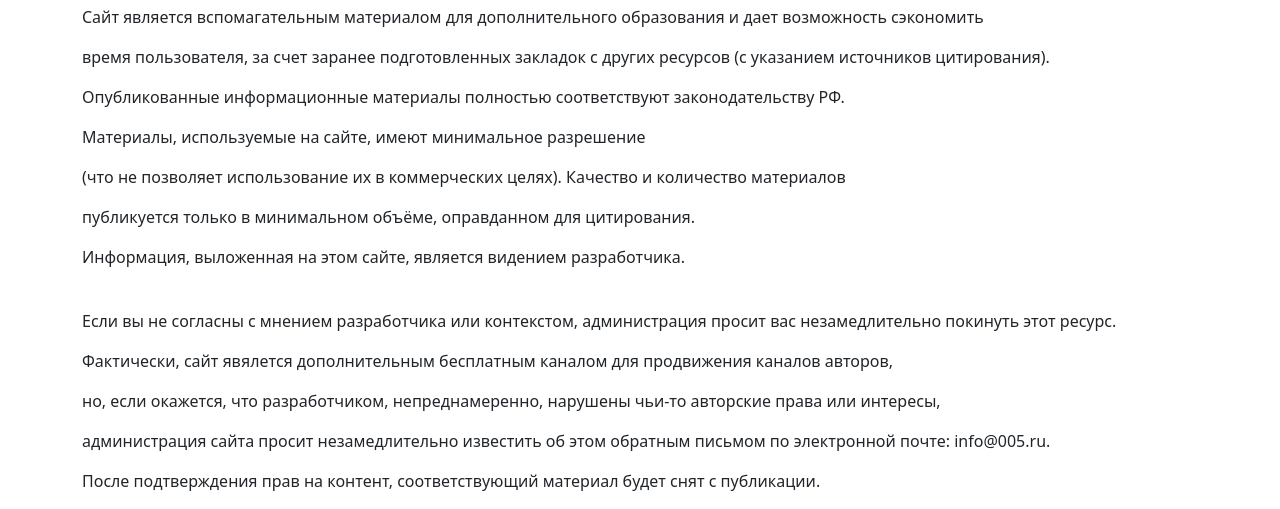
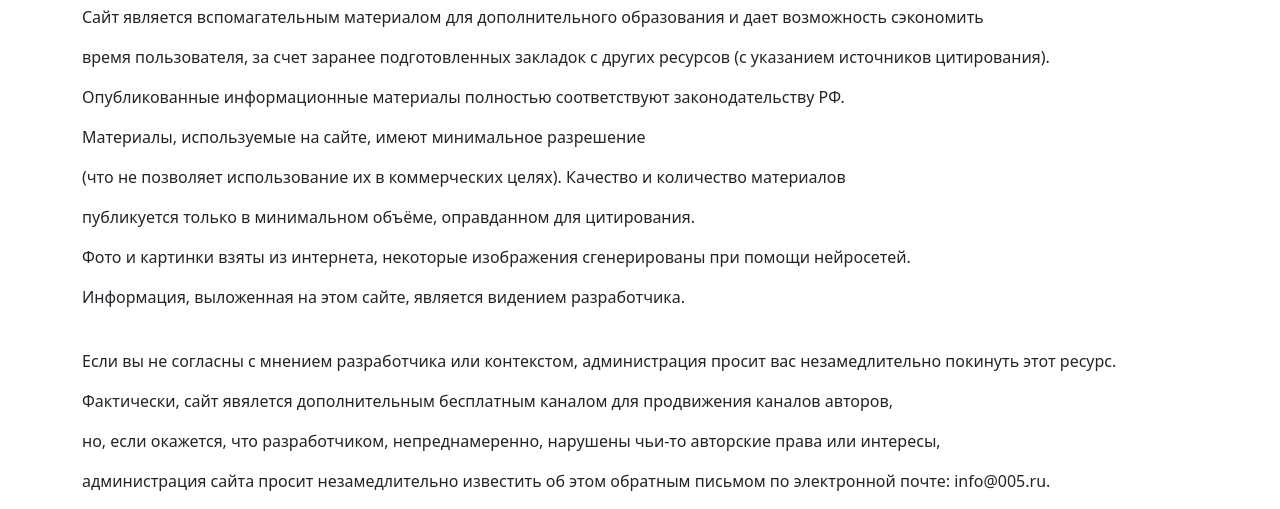
Before and after one commit to Ark005/edu, a Django app: page /about.html/ in a window 1280 px wide. Shown: the part 461-970 px from the top of the page. Run offline with Django 4.2, Linux system fonts and the light colour scheme; parts of the project's set-up code (start-up, migrations or seed data) failed here and were passed over.

Commit message:
15/05/24

```diff
--- a/backend/web/templates/core/about.html
+++ b/backend/web/templates/core/about.html
@@ -10,7 +10,7 @@
     <p> Вся информация, размещенная на этом сайте взята из открытых источников,
     <p> является цитатами и публикуются в информационных и учебных целях, с обязательным указанием Авторов
     <p> и источников цитирования.
-    <br><br>
+        <br><br>
     <p> Сайт является вспомагательным материалом для дополнительного образования и дает возможность сэкономить
     <p> время пользователя, за счет заранее подготовленных закладок с других ресурсов (с указанием источников
         цитирования).
@@ -18,6 +18,7 @@
     <p> Материалы, используемые на сайте, имеют минимальное разрешение
     <p> (что не позволяет использование их в коммерческих целях). Качество и количество материалов
     <p> публикуется только в минимальном объёме, оправданном для цитирования.
+    <p> Фото и картинки взяты из интернета, некоторые изображения сгенерированы при помощи нейросетей.
     <p> Информация, выложенная на этом сайте, является видением разработчика.
 
         <br><br>
@@ -32,7 +33,7 @@
     <p> разрешили встраивать свой контент на другие ресурсы.
     <p> В случае запрета авторами просмотра видеоматериалов с внешних ресурсов, всегда можно посмотреть контент,
     <p> перейдя по ссылке, указанной в материале.
-<br><br>
+        <br><br>
     <p> Пользователь предупрежден о том, что администрация сайта не несет ответственности за посещение и
     <p>использование им внешних ресурсов, ссылки на которые могут содержаться на сайте.
     <p>Пользователь согласен с тем, что администрация сайта не несет ответственности и не имеет прямых или косвенных
```
Also changed, not shown: backend/web/templates/core/century_details.html (+8 -2 lines), backend/web/core/migrations/0082_book.py (added).
